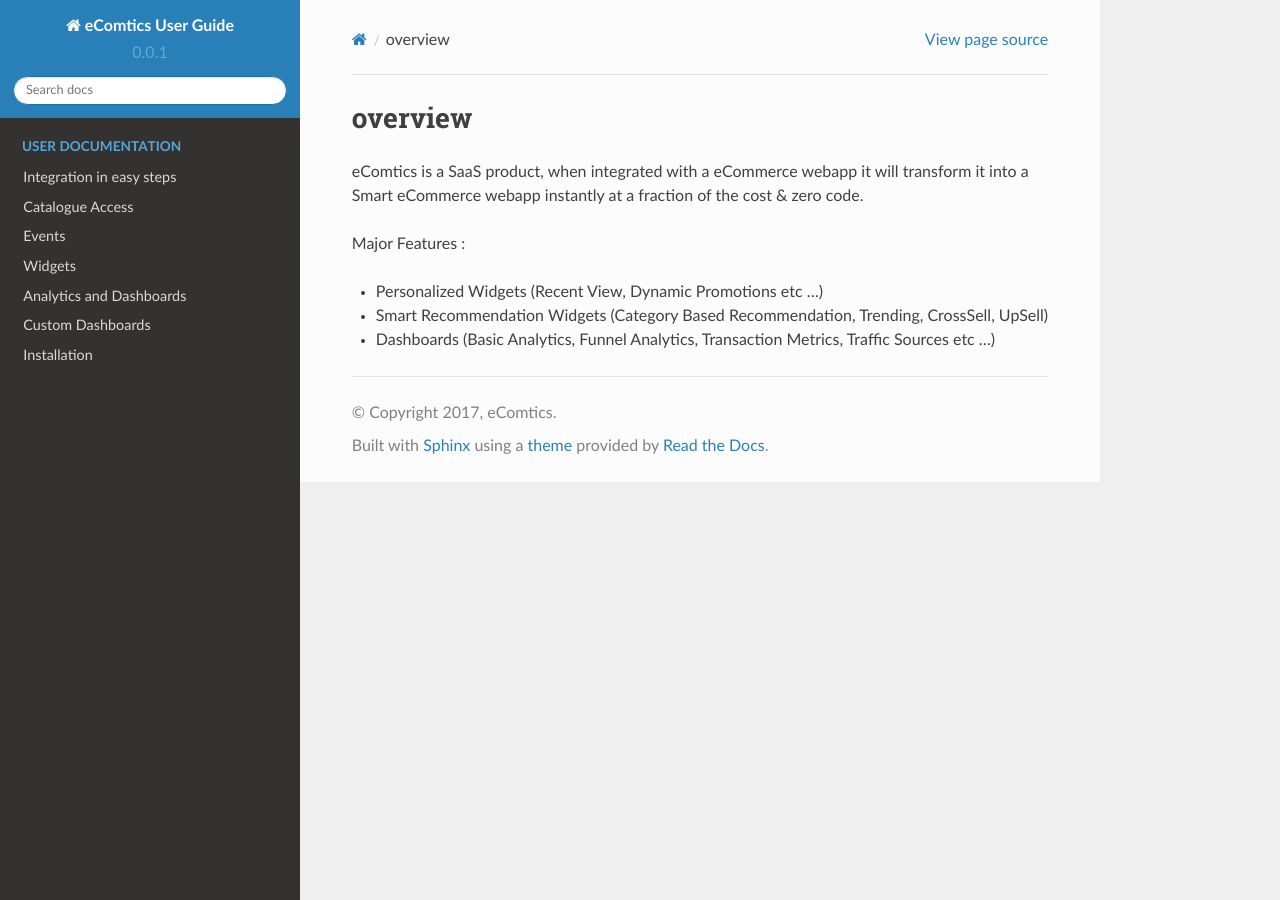
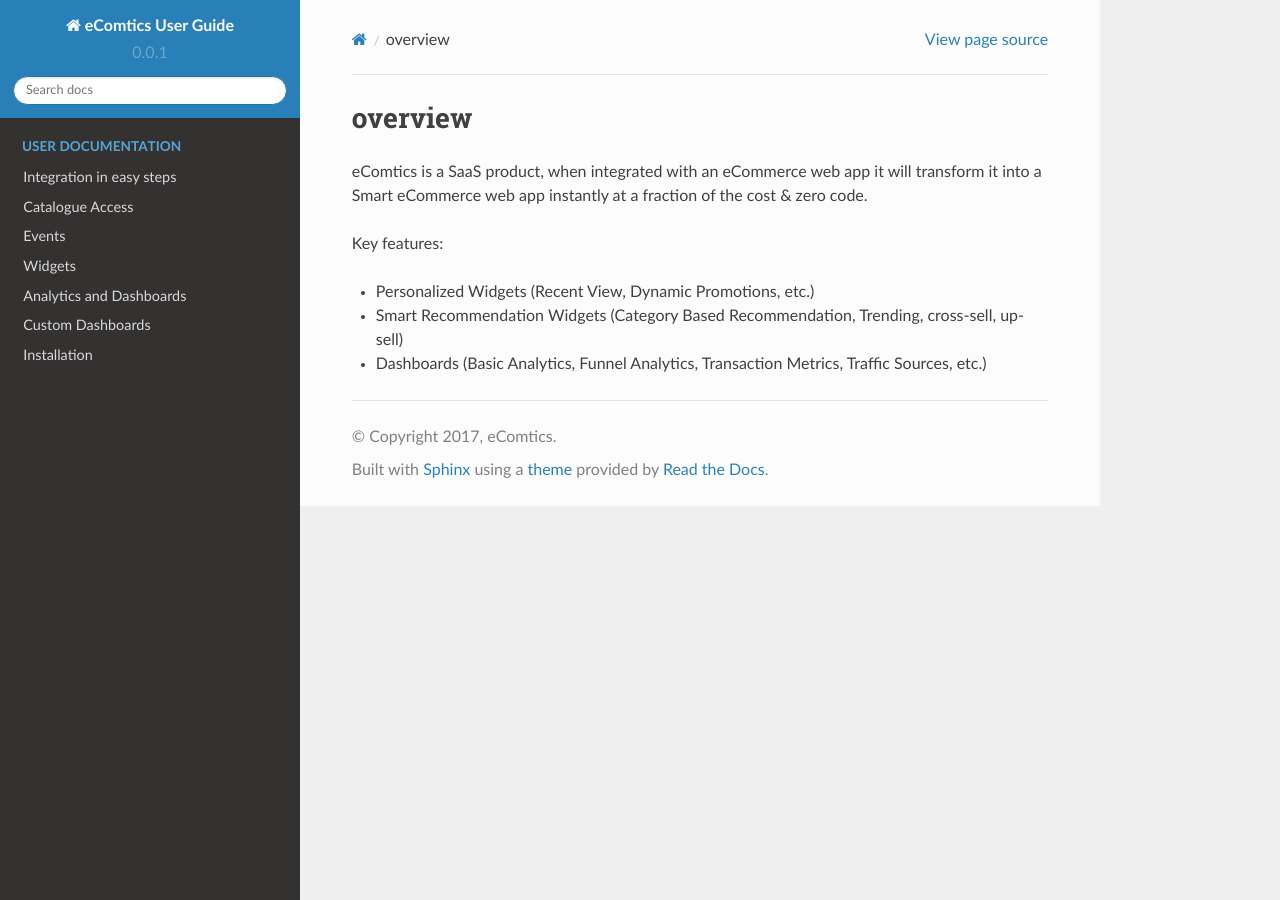
Before and after one commit to Jyotie/ecomdocs, a Sphinx documentation site: the page built from source/overview.rst, in a window 1280 px wide. Built offline with Sphinx 7.4.7 and the Read the Docs theme 2.0.0, drawn with Linux system fonts in a browser that asks for light colours; pages that are not in the unit, such as notebooks, are missing from menus.

Commit message:
Update overview.rst

```diff
--- a/source/overview.rst
+++ b/source/overview.rst
@@ -1,10 +1,10 @@
 overview
 ===============
 
-eComtics is a SaaS product, when integrated with a eCommerce webapp it will transform it into a Smart eCommerce webapp instantly at a fraction of the cost & zero code.
+eComtics is a SaaS product, when integrated with an eCommerce web app it will transform it into a Smart eCommerce web app instantly at a fraction of the cost & zero code.
 
-Major Features :
+Key features:
 
-* Personalized Widgets (Recent View, Dynamic Promotions etc …)
-* Smart Recommendation Widgets (Category Based Recommendation, Trending, CrossSell, UpSell)
-* Dashboards (Basic Analytics, Funnel Analytics, Transaction Metrics, Traffic Sources etc …)
+* Personalized Widgets (Recent View, Dynamic Promotions, etc.)
+* Smart Recommendation Widgets (Category Based Recommendation, Trending, cross-sell, up-sell)
+* Dashboards (Basic Analytics, Funnel Analytics, Transaction Metrics, Traffic Sources, etc.)
```
